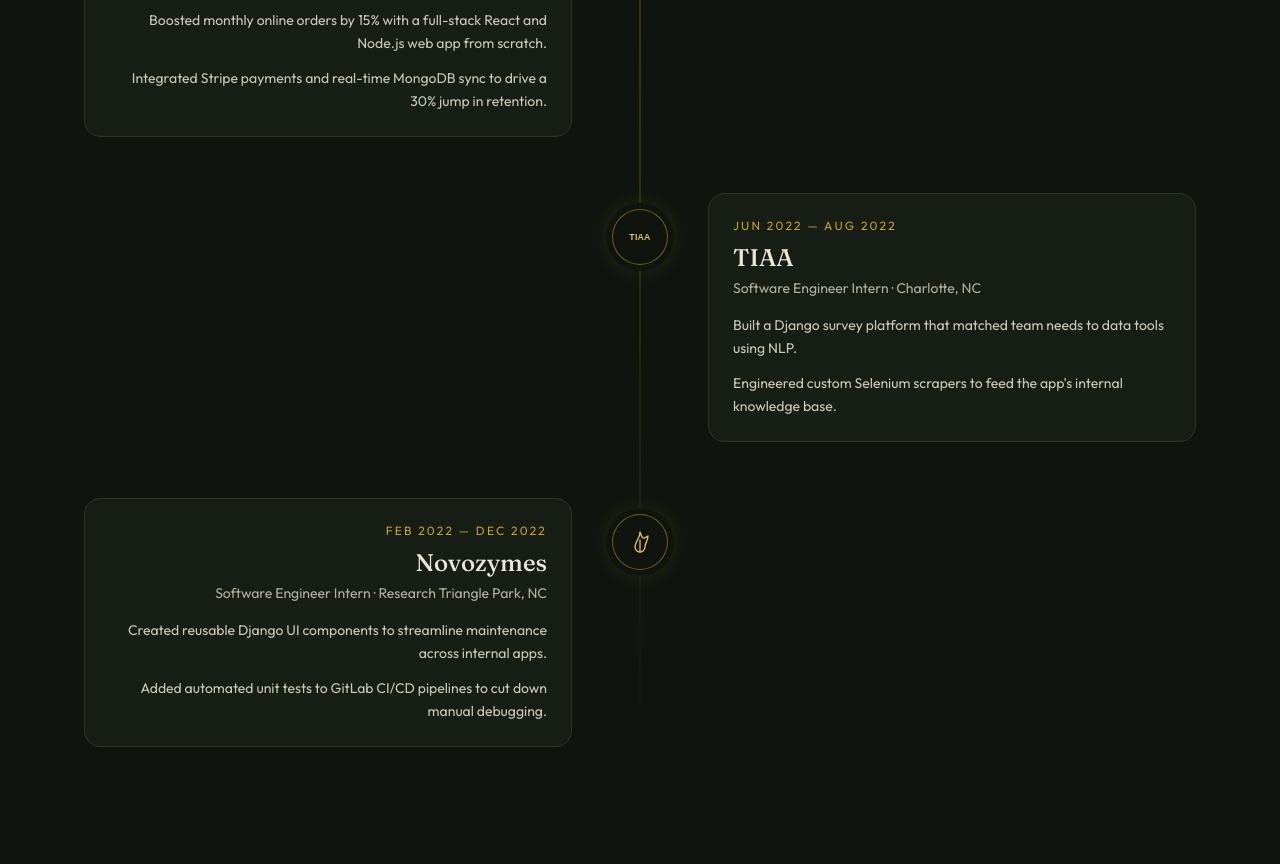
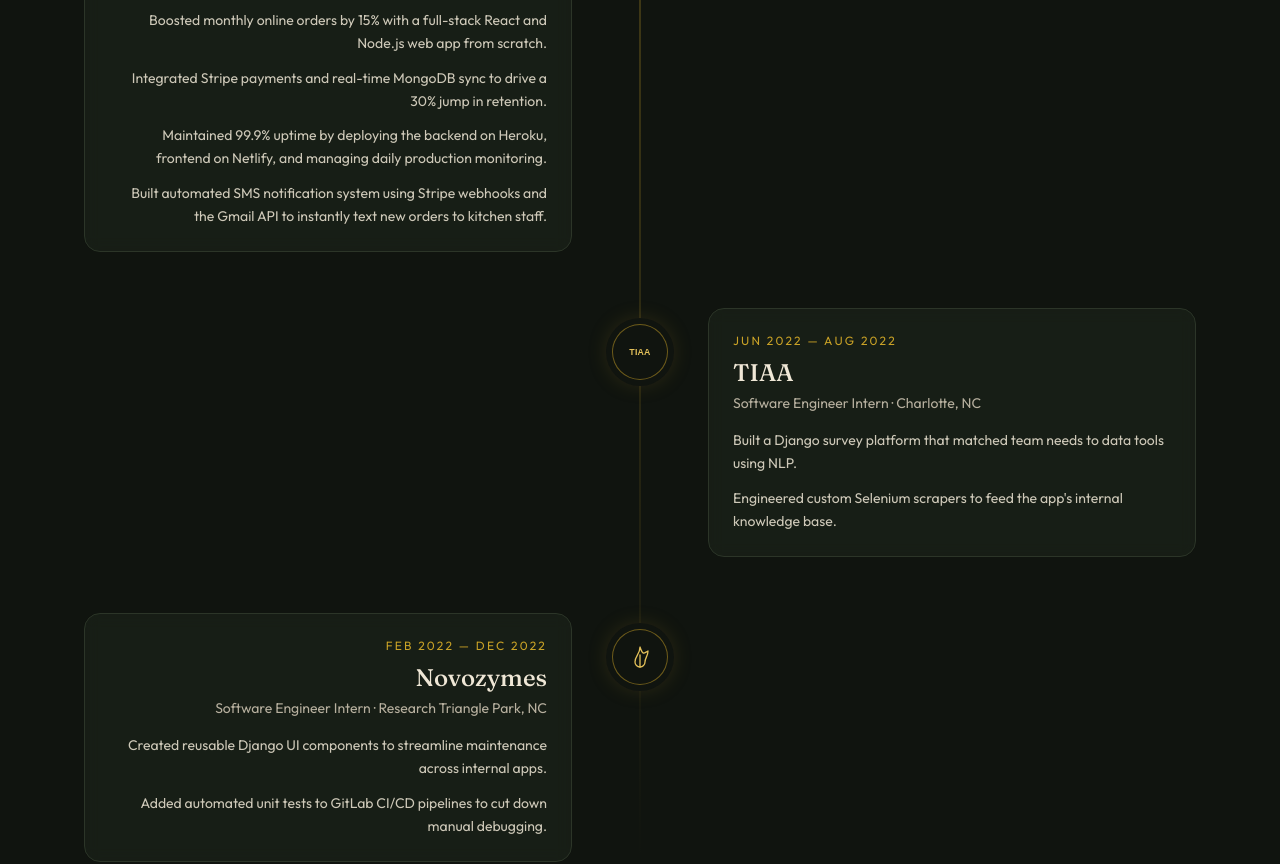
Before and after one commit to pavukanez/pavukanez.github.io, a React (Vite) app: page / in a window 1280 px wide. Shown: the part 1940-2804 px from the top of the page. Built offline with nearby package versions, Linux system fonts and the light colour scheme.

Commit message:
update TLDR

```diff
--- a/src/data.js
+++ b/src/data.js
@@ -40,8 +40,10 @@
     dates: "Mar 2021 — Sep 2022",
     logo: "banhmi",
     highlights: [
-      "Boosted monthly online orders by 15% with a full-stack React and Node.js web app from scratch.",
-      "Integrated Stripe payments and real-time MongoDB sync to drive a 30% jump in retention.",
+    "Boosted monthly online orders by 15% with a full-stack React and Node.js web app from scratch.",
+    "Integrated Stripe payments and real-time MongoDB sync to drive a 30% jump in retention.",
+    "Maintained 99.9% uptime by deploying the backend on Heroku, frontend on Netlify, and managing daily production monitoring.",
+    "Built automated SMS notification system using Stripe webhooks and the Gmail API to instantly text new orders to kitchen staff."
     ],
   },
   {
```
